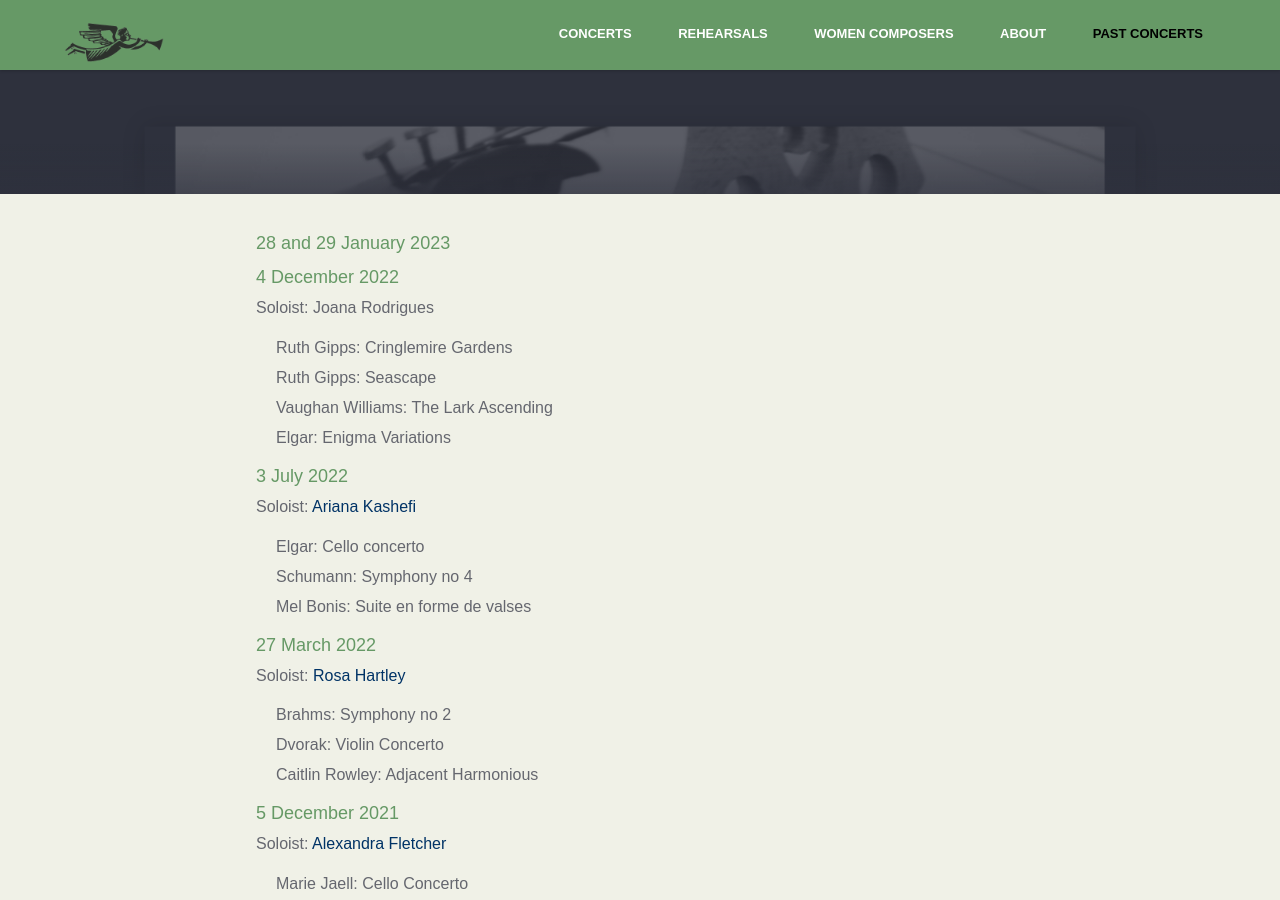
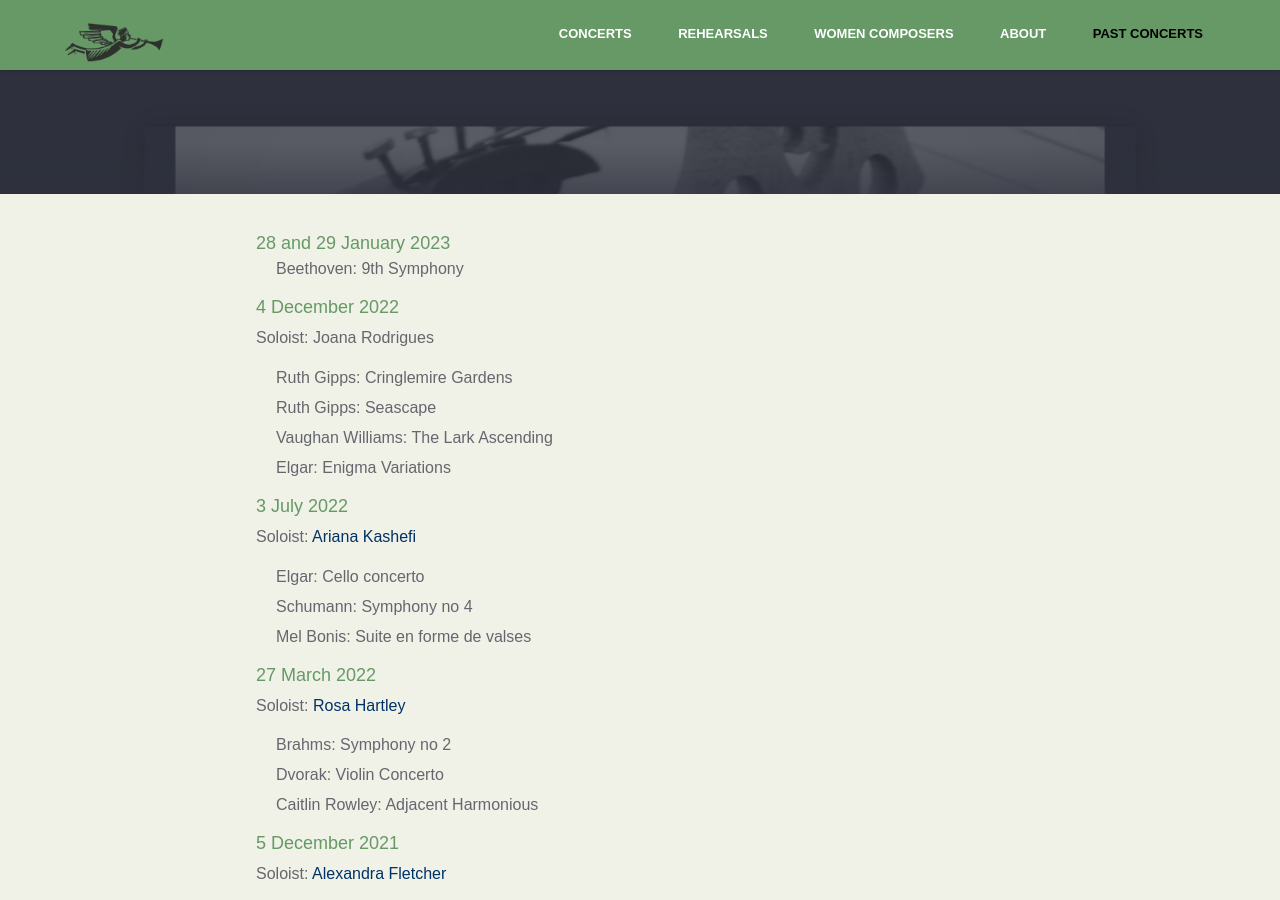
Before and after one commit to the-angel-orchestra/the-angel-orchestra.github.io, a Jekyll site: the page built from past/index.html, in a window 1280 px wide and 900 px high, scrolled down 376 px. Built offline with Jekyll 4.4.1, drawn with Linux system fonts in a browser that asks for light colours; nearby versions of some CDN libraries; some web fonts are replaced.

Commit message:
Updates content

```diff
--- a/_includes/past-concerts.html
+++ b/_includes/past-concerts.html
@@ -1,4 +1,7 @@
 <h3>28 and 29 January 2023</h3>
+<ul>
+<li>Beethoven: 9th Symphony</li>
+</ul>
 
 <h3>4 December 2022</h3>
 <p>Soloist: Joana Rodrigues</p>
```
